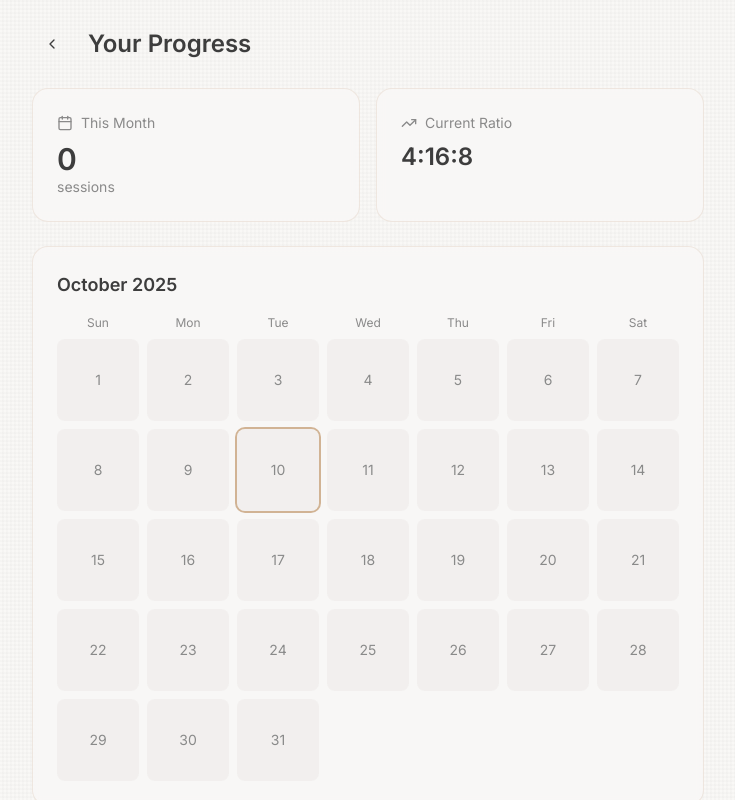
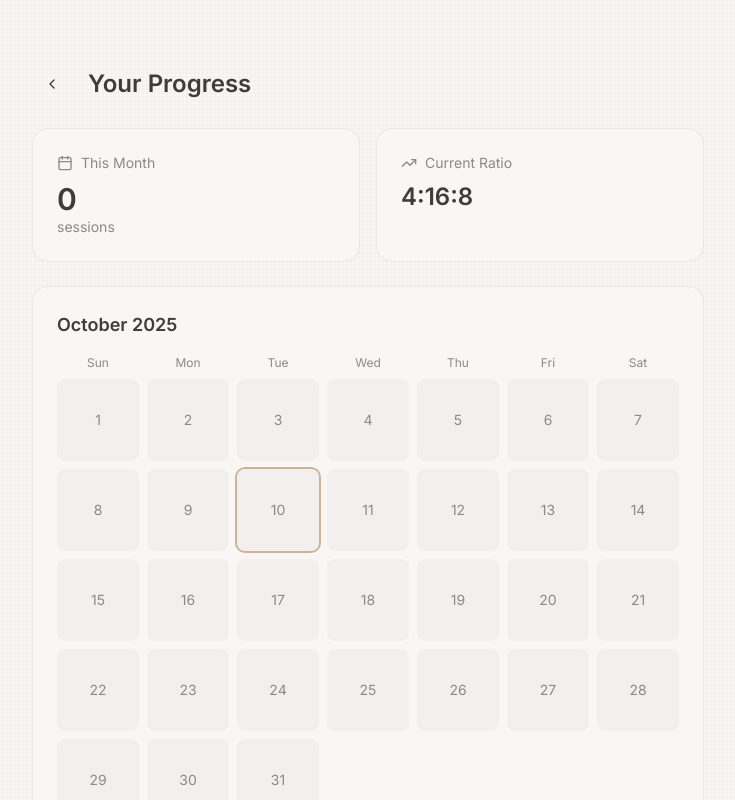
Before and after one commit to naveen-negi/mindful-flow-ios, a React (Vite) app: page /progress in a window 1280 px wide. Shown: the top 800 px of the page, without its empty margins (272-1007 px from the left). Built offline with nearby package versions, Linux system fonts and the light colour scheme; the HTML template or start-up script is replaced by a standard one.

Commit message:
Fix back button on progress screen

```diff
--- a/src/pages/Progress.tsx
+++ b/src/pages/Progress.tsx
@@ -29,7 +29,7 @@ const Progress = () => {
     : { inhale: 4, hold: 16, exhale: 8 };
 
   return (
-    <div className="min-h-screen zen-texture p-6">
+    <div className="min-h-screen zen-texture p-6 pt-16">
       <div className="mx-auto max-w-2xl">
         <div className="mb-6 flex items-center gap-4">
           <Button
```
